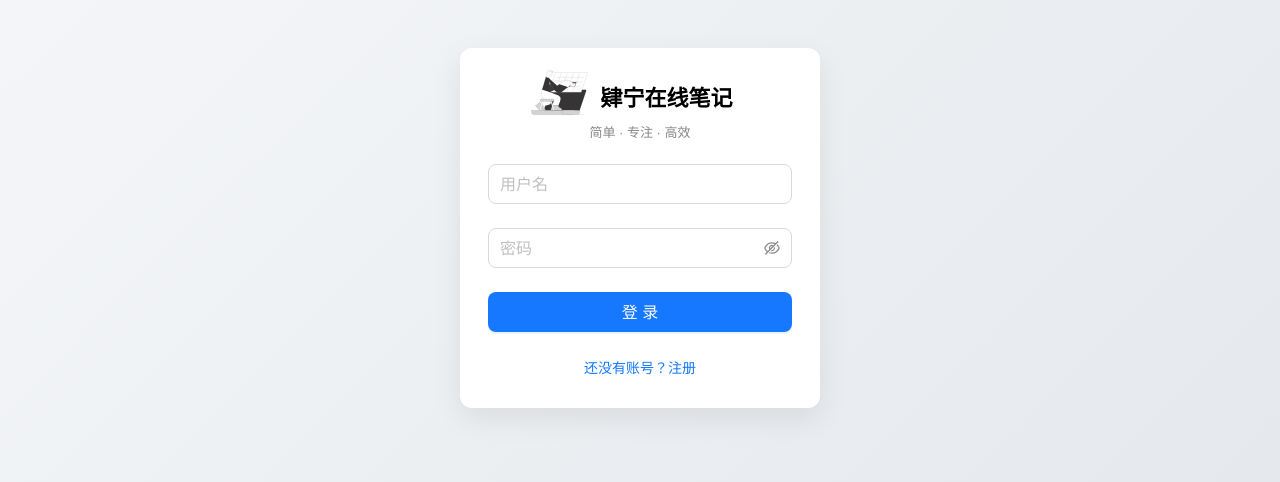
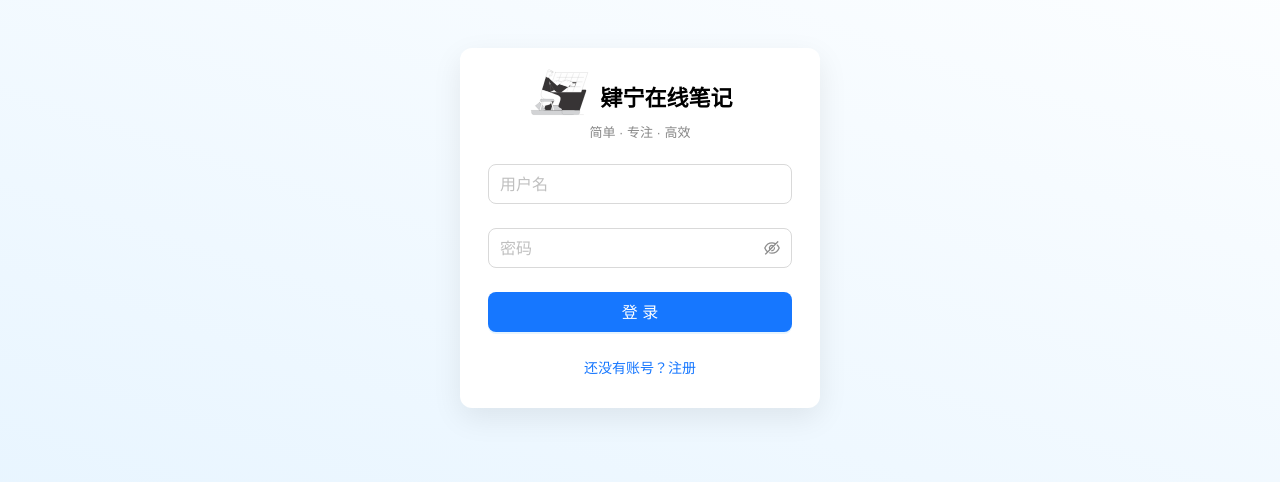
Before and after one commit to me-lixin/note-web, a Vue app: page /login in a window 1280 px wide. Shown: the part 172-654 px from the top of the page. Built offline with nearby package versions, Linux system fonts and the light colour scheme.

Commit message:
[feat]:优化登录页背景色

```diff
--- a/src/views/MinimalLogin.vue
+++ b/src/views/MinimalLogin.vue
@@ -68,7 +68,7 @@
   display: flex;
   align-items: center;
   justify-content: center;
-  background: linear-gradient(135deg, #f5f7fa, #e4e7eb);
+  background: linear-gradient(18deg, rgba(5, 145, 255, 0.1), #fff)
 }
 
 .card {
--- a/src/views/MinimalRegister.vue
+++ b/src/views/MinimalRegister.vue
@@ -73,7 +73,7 @@
   display: flex;
   align-items: center;
   justify-content: center;
-  background: linear-gradient(135deg, #f5f7fa, #e4e7eb);
+  background: linear-gradient(18deg, rgba(5, 145, 255, 0.1), #fff)
 }
 
 .card {
```
